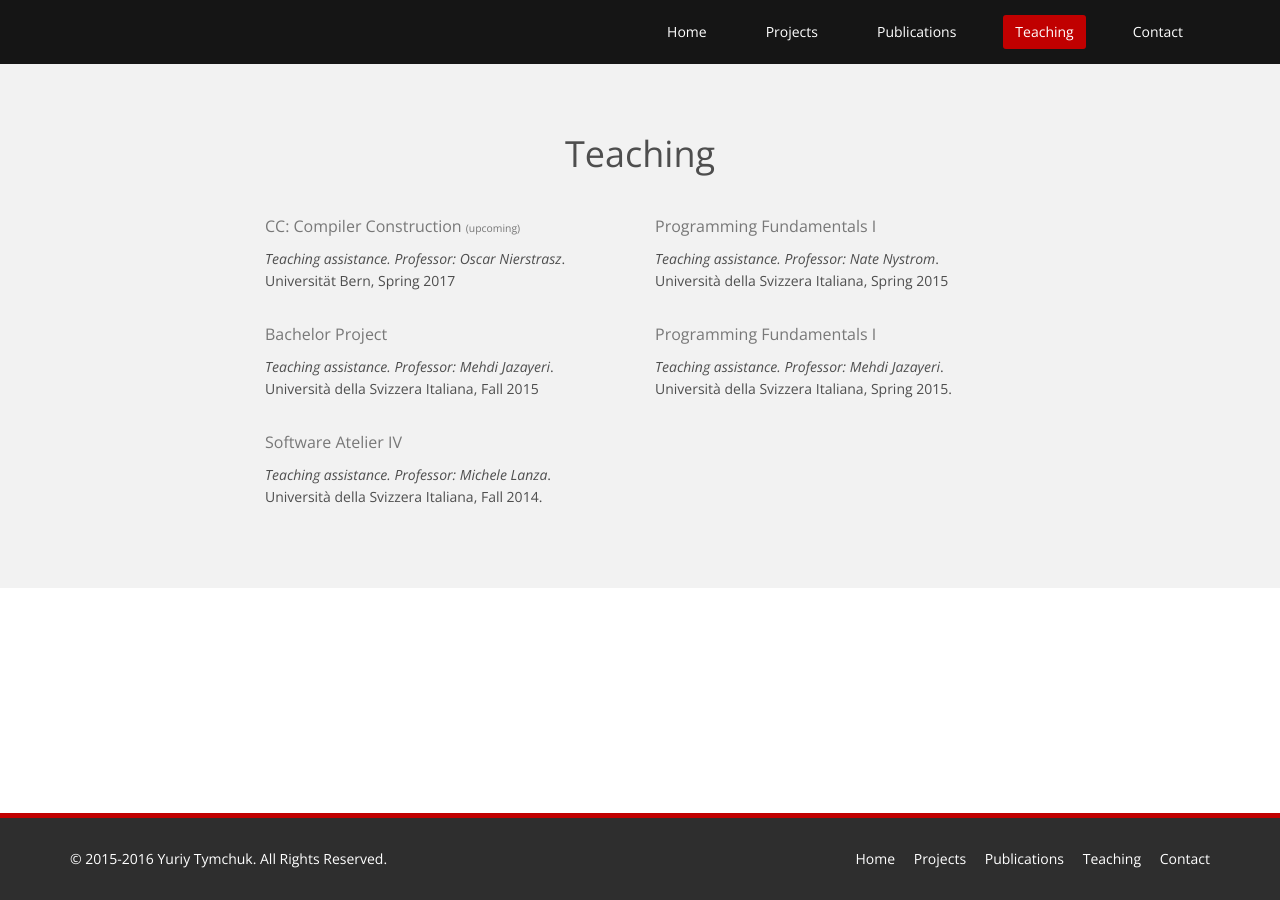
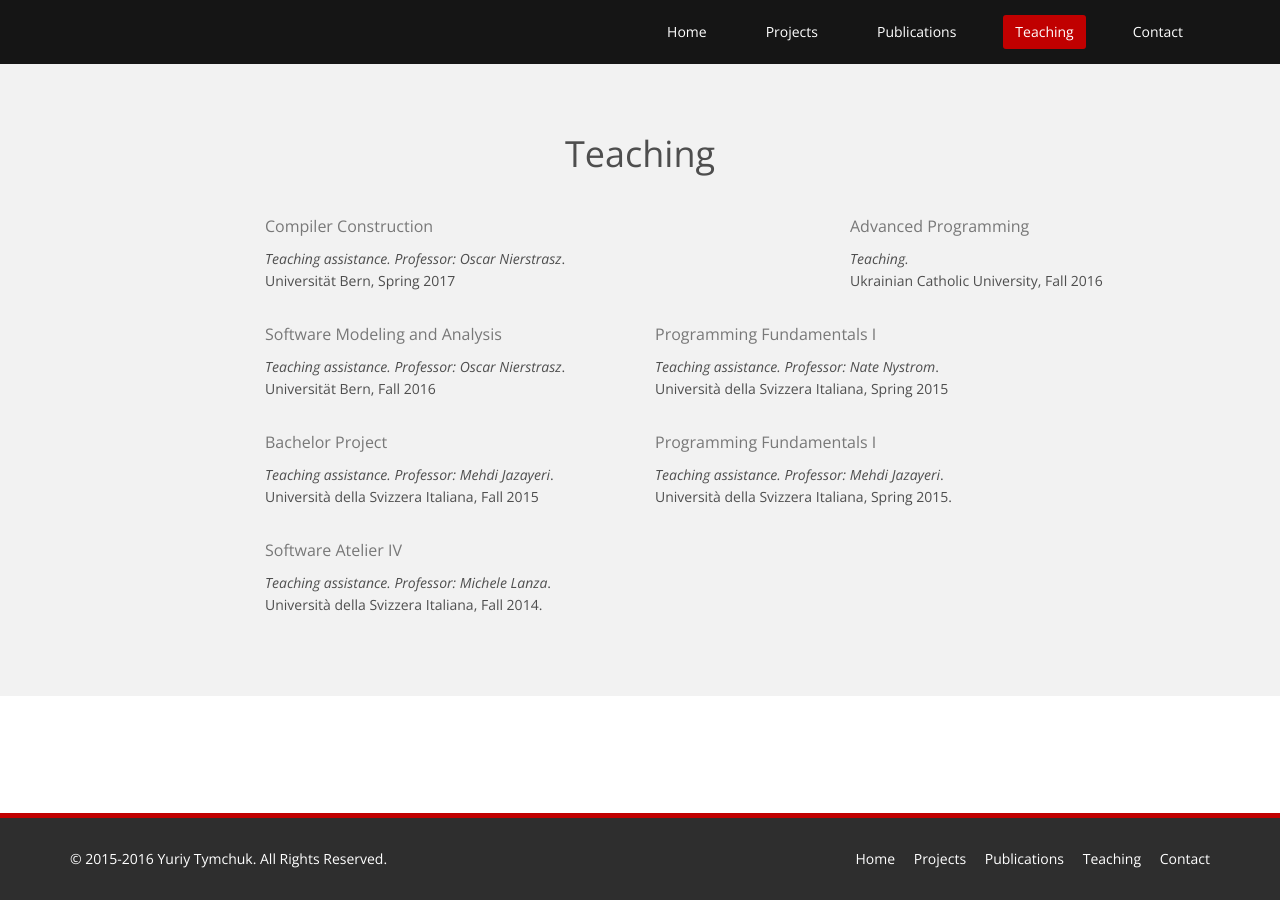
Before and after one commit to Uko/uko.github.io, a Jekyll site: the page built from teaching.html, in a window 1280 px wide. Built offline with Jekyll 4.4.1, drawn with Linux system fonts in a browser that asks for light colours; nearby versions of some CDN libraries.

Commit message:
Updated projects and teaching

```diff
--- a/teaching.html
+++ b/teaching.html
@@ -13,10 +13,22 @@ title: Teaching
 
     <div class="row">
       <div class="col-sm-6 col-md-4 col-md-offset-2 wow fadeInDown" data-wow-duration="1000ms" data-wow-delay="600ms">
-        <h3>CC: Compiler Construction <small>(upcoming)</small></h3>
+        <h3>Compiler Construction</h3>
         <p>
           <em>Teaching assistance. Professor: Oscar Nierstrasz</em>. <br/>
           Universität Bern, Spring 2017</p>
+      </div>
+      <div class="col-sm-6 col-md-4 col-md-offset-2 wow fadeInDown" data-wow-duration="1000ms" data-wow-delay="600ms">
+        <h3>Advanced Programming</h3>
+        <p>
+          <em>Teaching.</em> <br/>
+          Ukrainian Catholic University, Fall 2016</p>
+      </div>
+      <div class="col-sm-6 col-md-4 col-md-offset-2 wow fadeInDown" data-wow-duration="1000ms" data-wow-delay="600ms">
+        <h3>Software Modeling and Analysis</h3>
+        <p>
+          <em>Teaching assistance. Professor: Oscar Nierstrasz</em>. <br/>
+          Universität Bern, Fall 2016</p>
       </div>
       <div class="col-sm-6 col-md-4 wow fadeInDown" data-wow-duration="1000ms" data-wow-delay="600ms">
         <h3>Programming Fundamentals I</h3>
```
Also changed, not shown: projects.html (+12 -3 lines).
